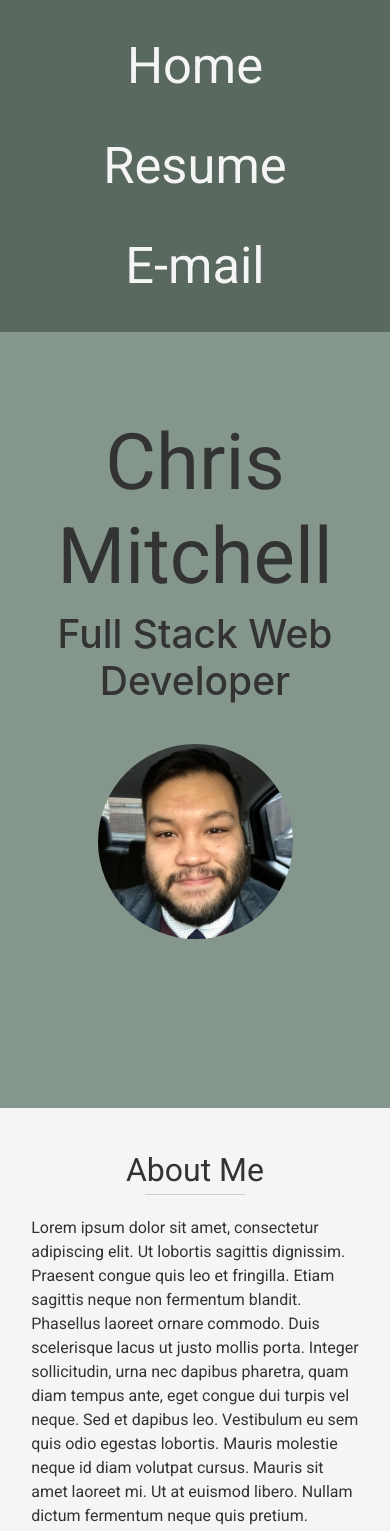
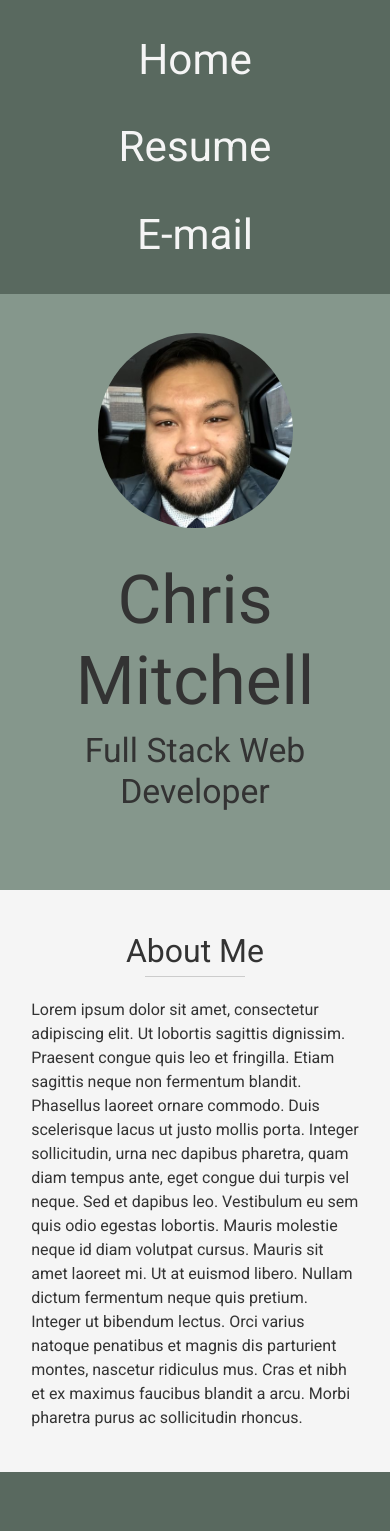
Before and after one commit to clmitchell630/personal-portfolio, a React (Create React App) app in the folder client/: page / in a window 390 px wide. Shown: the top 1531 px of the page. Built offline with nearby package versions, Linux system fonts and the light colour scheme; a web font is replaced by a local one.

Commit message:
header modified for higher responsivity

```diff
--- a/client/src/components/Header/header.scss
+++ b/client/src/components/Header/header.scss
@@ -1,32 +1,60 @@
 @import url(https://fonts.googleapis.com/css?family=Roboto&display=swap);
 
 header {
-  min-height: 92vh;
+  min-height: 100%;
   text-align: center;
+  font-family: "Roboto", sans-serif;
+  background-color: #85978c;
+
+  img {
+    border-radius: 50%;
+    margin: 10% 0 8% 0;
+    max-width: 50%;
+  }
+
+  h1,
+  h2 {
+    margin: 0;
+  }
 
   h1 {
-    font-size: 5em;
-    font-family: "Roboto", sans-serif;
-    padding-top: 10vh;
+    font-size: 8vh;
+  }
 
-    @media (max-width: 600px) {
-      font-size: 20vw;
+  h2 {
+    font-size: 4vh;
+    padding: 10px 10vw 20% 10vw;
+  }
+
+  @media (min-width: 600px) {
+    min-height: 90vh;
+    display: grid;
+    grid-template-columns: 1fr;
+    grid-template-rows: 200px 100px 400px;
+
+    h1 {
+      padding: 5vh 0 2vh 0;
+      font-size: 5em;
+      grid-row: 1/2;
+    }
+
+    h2 {
+      padding: 0;
+      font-size: 3em;
+      grid-row: 2/3;
+    }
+
+    img {
+      justify-self: center;
+      margin: 0;
+      max-width: 300px;
+      grid-row: 3/4;
+      margin-top: 10vh;
     }
   }
-  h2 {
-    font-size: 3em;
 
-    @media (max-width: 600px) {
-      font-size: 10vw;
-    }
+  @media (min-width: 960px) {
+    background-color: transparent;
   }
-  .pic-style {
-    border-radius: 50%;
-    margin: 8% 10% 10% 10%;
-    max-width: 300px;
-    width: 50%;
-  }
-  @media (max-width: 760px) {
-    background-color: #85978c;
-  }
+
 }
--- a/client/src/components/Header/index.js
+++ b/client/src/components/Header/index.js
@@ -6,9 +6,9 @@ import headshot from "../../utils/img/12-2019_smol_cropped.png";
 function Header () {
     return(
         <header className="hdr-style">
+            <img src={headshot} alt="It's a picture of Chris..." />
             <h1>Chris Mitchell</h1>
             <h2>Full Stack Web Developer</h2>
-            <img src={headshot} alt="It's a picture of Chris..." className="pic-style"/>
         </header>
     )
 }
--- a/client/src/components/Nav/nav.scss
+++ b/client/src/components/Nav/nav.scss
@@ -4,7 +4,7 @@ nav {
   width: 100%;
   padding: 1rem 0;
   text-align: center;
-  font-size: 6vh;
+  font-size: 5vh;
   background-color: #59695f;
   font-family: "Roboto", sans-serif;
 
```
